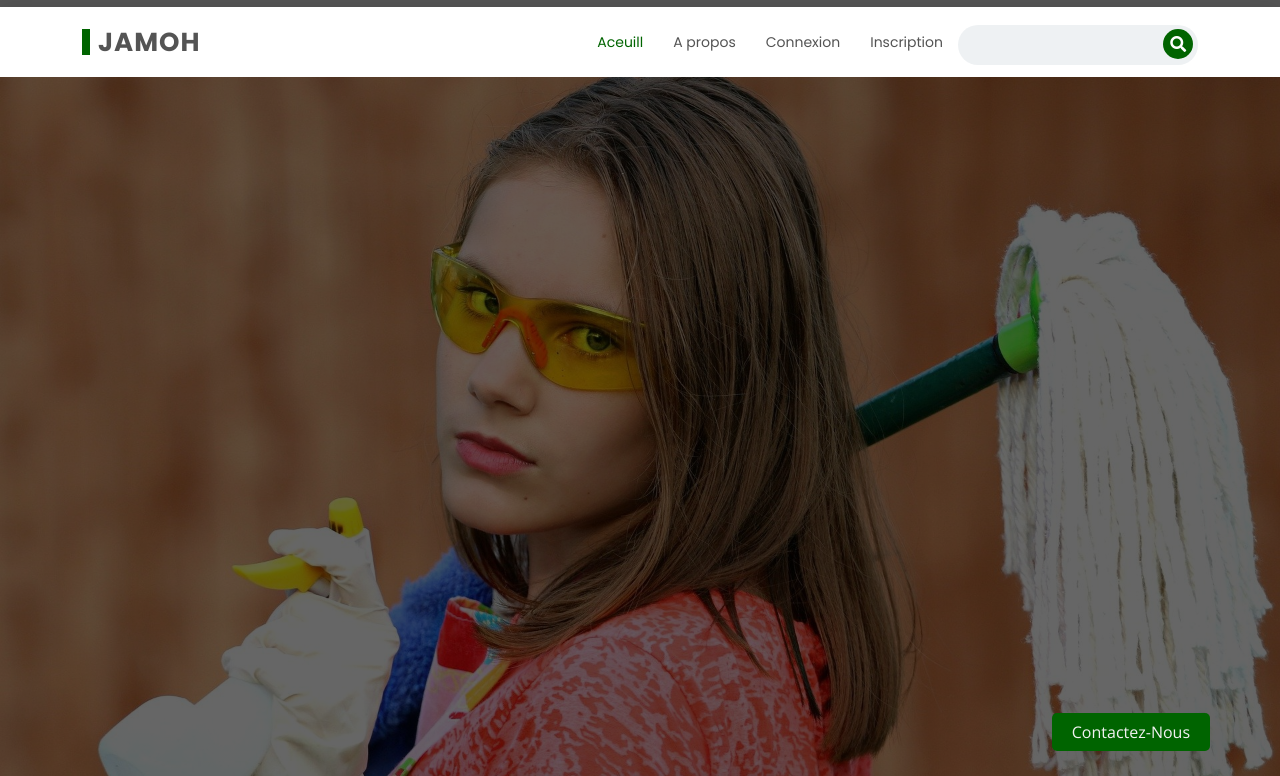
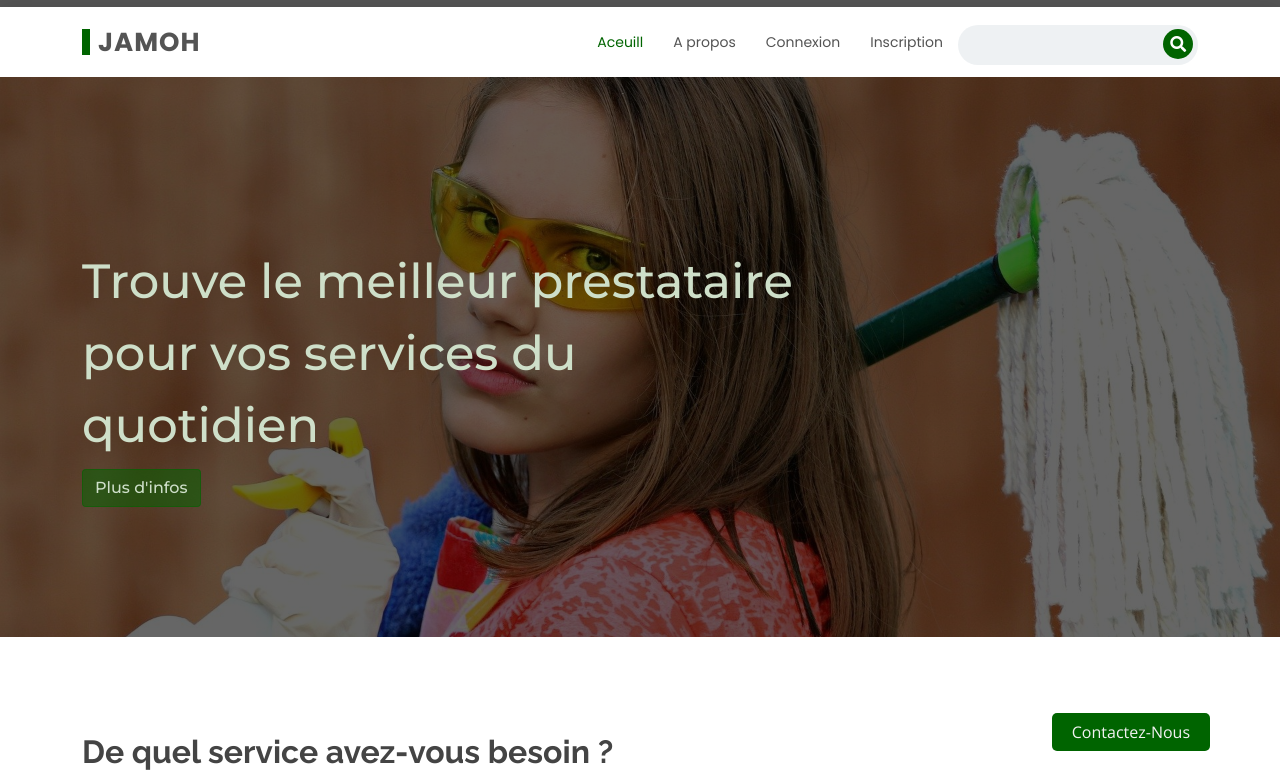
Before and after one commit to Zizou897/agence-project, a plain HTML site: page Eterna/index.html in a window 1280 px wide. Shown: the part 34-810 px from the top of the page. Drawn offline with nearby package versions, Linux system fonts and the light colour scheme; a script that the page names is missing.

Commit message:
banner en cou

```diff
--- a/Eterna/assets/css/style.css
+++ b/Eterna/assets/css/style.css
@@ -8,6 +8,8 @@
 /*--------------------------------------------------------------
 # General
 --------------------------------------------------------------*/
+@import url('https://fonts.googleapis.com/css2?family=Montserrat:wght@500&display=swap');
+
 body {
   font-family: "Open Sans", sans-serif;
   color: #444444;
@@ -543,7 +545,28 @@ h1, h2, h3, h4, h5, h6 {
 # Hero Section
 --------------------------------------------------------------*/
 .a-hero {
-  height: 90vh;
+  height: 70vh;
+  position: relative;
+}
+
+
+.a-hero .box{
+  font-size: 3rem;
+  color: rgb(206, 223, 201);
+  margin: auto;
+  position: absolute;
+  top: 30%;
+  font-family: 'Montserrat', sans-serif;
+}
+
+#hero .btn-box{
+  background-color: #02640083;
+  color: rgb(206, 223, 201);
+  margin: auto;
+  position: absolute;
+  top: 70%;
+  font-family: 'Montserrat', sans-serif;
+  border-color:  #02640083;
 }
 /*
 #hero .carousel-item {
--- a/Eterna/index.html
+++ b/Eterna/index.html
@@ -30,7 +30,7 @@
 
   <!-- Template Main CSS File -->
   <link href="assets/css/style.css" rel="stylesheet">
-  <link href="assets/css/style2.css" rel="stylesheet">
+  <link href="https://cdnjs.cloudflare.com/ajax/libs/animate.css/4.1.1/animate.min.css" rel="stylesheet">
 
   <!-- =======================================================
   * Template Name: Eterna - v4.3.0
@@ -89,6 +89,12 @@
 
   <!-- ======= Hero Section ======= -->
   <section id="hero" class="a-hero" style="background:linear-gradient(to top,rgba(0,0,0,0.6)50%,rgba(0,0,0,0.6)50%),url(assets/girl.jpg);background-repeat: no-repeat;background-size:cover;background-position: center;background-attachment: fixed;">
+    <div class="container">
+      <p class="box animate__animated animate__fadeInLeft">Trouve le meilleur prestataire<br>pour vos services du<br>quotidien</p>
+      <button type="button" class="btn-box btn btn-primary" data-toggle="modal" data-target="#exampleModalCenter">
+        Plus d'infos
+      </button>
+    </div>
 
   </section><!-- End Hero -->
 
@@ -103,7 +109,7 @@
 
         </div>
         <div class="row">
-          <h2 class="fw-bold pt-5"> De quel service avez-vous besoin ?</h2>
+          <h2 class="fw-bold "> De quel service avez-vous besoin ?</h2>
           <p class=""> Pour chaque situation, trouvez le prestataire dont les compétences répondent <br> à vos attentes et à votre niveau d’exigence.</p>
           <div class="col-lg-4 col-md-6 d-flex align-items-stretch" >
               <a href="detail-service.html">
```
Also changed, not shown: 1 other file.
